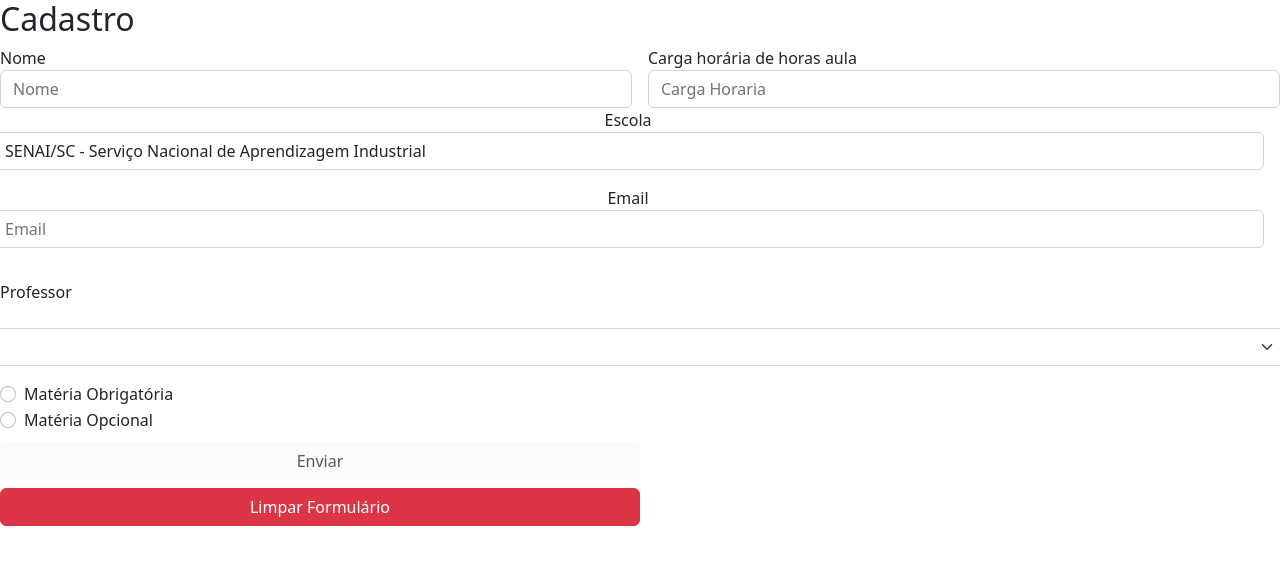
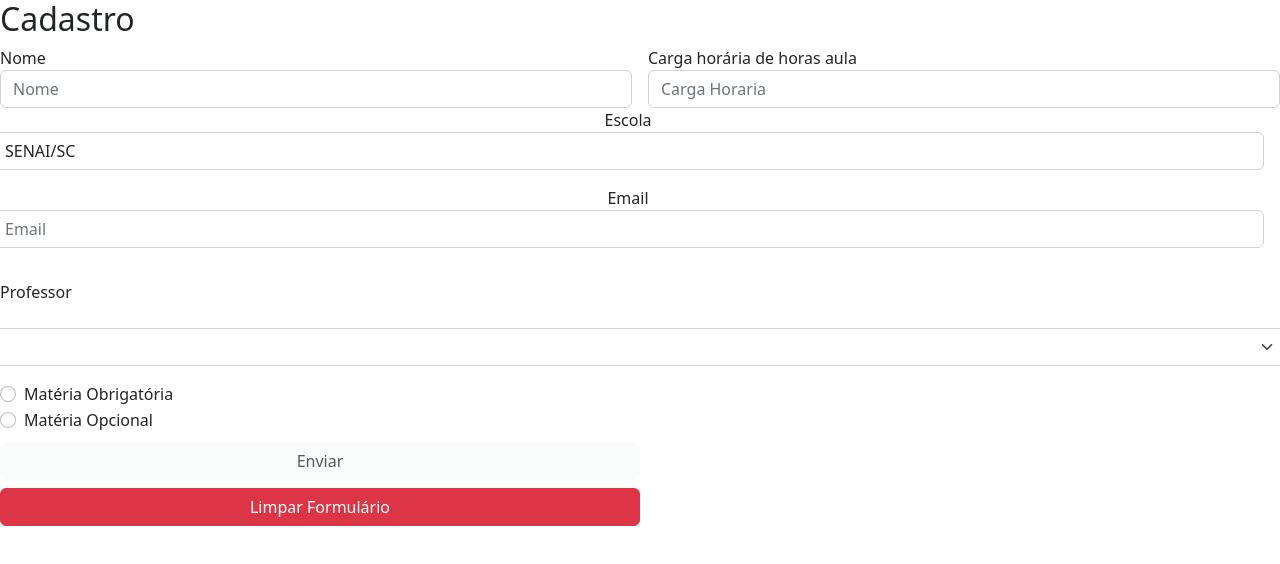
Before and after one commit to camilacassimiro90/formularioFormGroup, an Angular app: page / in a window 1280 px wide. Shown: the top 564 px of the page. Built offline with nearby package versions, Linux system fonts and the light colour scheme.

Commit message:
Correção Ex 6

```diff
--- a/src/app/formulario-registro/formulario-registro.component.ts
+++ b/src/app/formulario-registro/formulario-registro.component.ts
@@ -12,9 +12,9 @@ export class FormularioRegistroComponent implements OnInit {
   formRegistro = new FormGroup({
     nome: new FormControl("", [Validators.required, Validators.minLength(3), Validators.pattern('^[A-Za-z]*$')]),
     cargaHoraria: new FormControl("", [Validators.required, Validators.min(30), Validators.max(100)]),
-    escola: new FormControl('SENAI/SC - Serviço Nacional de Aprendizagem Industrial', [Validators.required, Validators.minLength(3), Validators.pattern('^[@!#$%-^&*A-Za-záàâãéèêíïóôõöúçñÁÀÂÃÉÈÍÏÓÔÕÖÚÇÑ/s ]*$')]),
-    email: new FormControl('', [Validators.required]),
-    professor: new FormControl(""),
+    escola: new FormControl('SENAI/SC'),
+    email: new FormControl('', [Validators.required, Validators.minLength(3), Validators.pattern('^[@!#$%-^&*A-Za-záàâãéèêíïóôõöúçñÁÀÂÃÉÈÍÏÓÔÕÖÚÇÑ/s ]*$')]),
+    professor: new FormControl('', [Validators.required]),
     materia: new FormControl('', [Validators.required]),
 
   });
```
